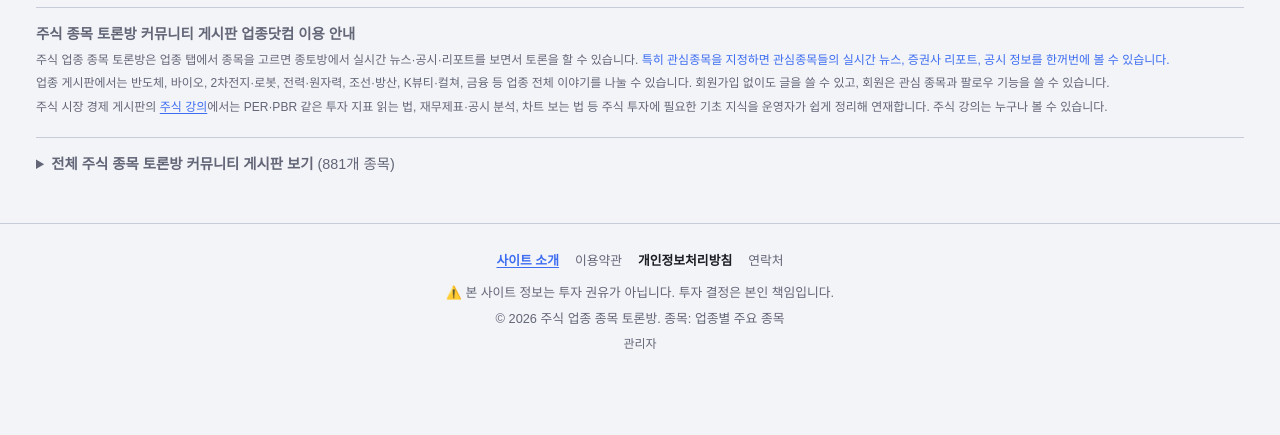
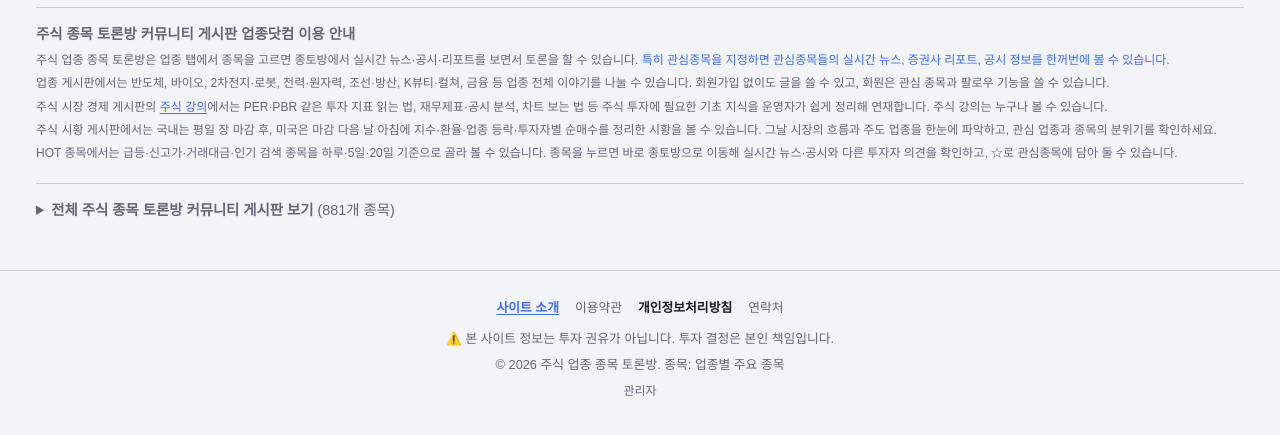
Before and after one commit to pyourang-design/stock-discussion-community, a plain HTML site: page index.html in a window 1280 px wide. Shown: the part 2190-2625 px from the top of the page. Drawn offline with Linux system fonts and the light colour scheme; no server answers.

Commit message:
메인 소개글에 주식 시황·HOT 종목 안내 문단 추가
Co-Authored-By: Claude Sonnet 5.5 <noreply@anthropic.com>

```diff
--- a/index.html
+++ b/index.html
@@ -120,6 +120,8 @@
     <p>주식 업종 종목 토론방은 업종 탭에서 종목을 고르면 종토방에서 실시간 뉴스·공시·리포트를 보면서 토론을 할 수 있습니다. <span class="guide-hl">특히 관심종목을 지정하면 관심종목들의 실시간 뉴스, 증권사 리포트, 공시 정보를 한꺼번에 볼 수 있습니다.</span></p>
     <p>업종 게시판에서는 반도체, 바이오, 2차전지·로봇, 전력·원자력, 조선·방산, K뷰티·컬쳐, 금융 등 업종 전체 이야기를 나눌 수 있습니다. 회원가입 없이도 글을 쓸 수 있고, 회원은 관심 종목과 팔로우 기능을 쓸 수 있습니다.</p>
     <p>주식 시장 경제 게시판의 <a class="guide-column-link" href="/column" data-act="columnLink">주식 강의</a>에서는 PER·PBR 같은 투자 지표 읽는 법, 재무제표·공시 분석, 차트 보는 법 등 주식 투자에 필요한 기초 지식을 운영자가 쉽게 정리해 연재합니다. 주식 강의는 누구나 볼 수 있습니다.</p>
+    <p>주식 시황 게시판에서는 국내는 평일 장 마감 후, 미국은 마감 다음 날 아침에 지수·환율·업종 등락·투자자별 순매수를 정리한 시황을 볼 수 있습니다. 그날 시장의 흐름과 주도 업종을 한눈에 파악하고, 관심 업종과 종목의 분위기를 확인하세요.</p>
+    <p>HOT 종목에서는 급등·신고가·거래대금·인기 검색 종목을 하루·5일·20일 기준으로 골라 볼 수 있습니다. 종목을 누르면 바로 종토방으로 이동해 실시간 뉴스·공시와 다른 투자자 의견을 확인하고, ☆로 관심종목에 담아 둘 수 있습니다.</p>
   </section>
 
   <!-- SEO:START (scripts/seo.mjs로 생성) -->
```
